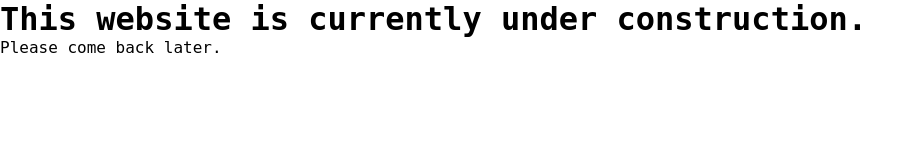
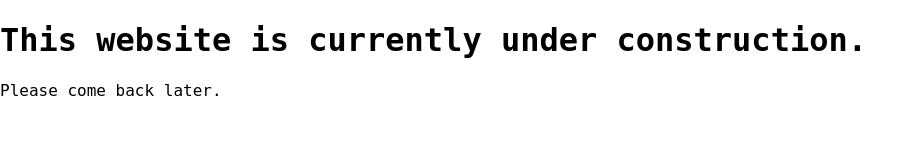
Before and after one commit to anthello147/anthello147.github.io, a plain HTML site: page index.html in a window 1280 px wide. Shown: the whole page, without its empty margins (0-922 px from the left). Drawn offline with Linux system fonts and the light colour scheme.

Commit message:
Fix margins

```diff
--- a/styles/main.css
+++ b/styles/main.css
@@ -22,10 +22,7 @@ body {
     color: var(--fg-color);
     font-family: var(--main-font);
     margin: 0;
-}
-
-h1, h2, h3, h4, p {
-    margin: 0;
+    max-width: 72em;
 }
 
 a {
```
